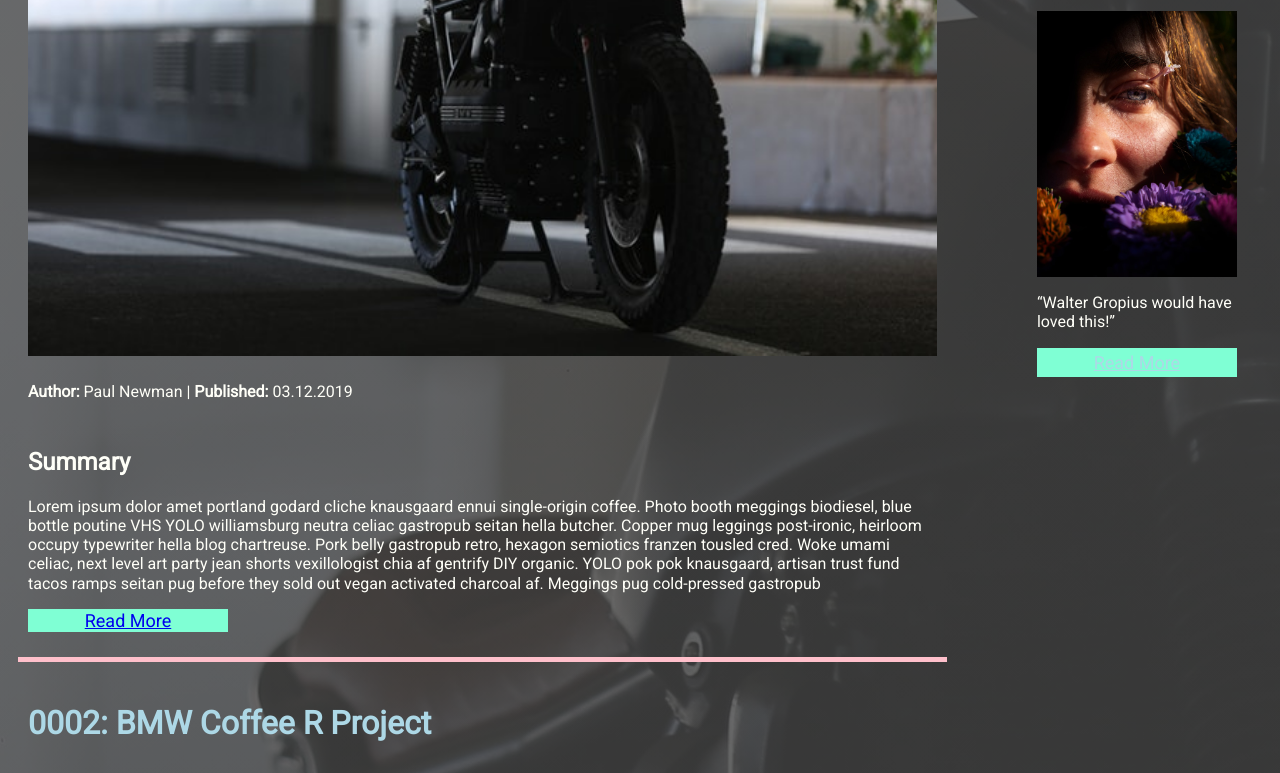
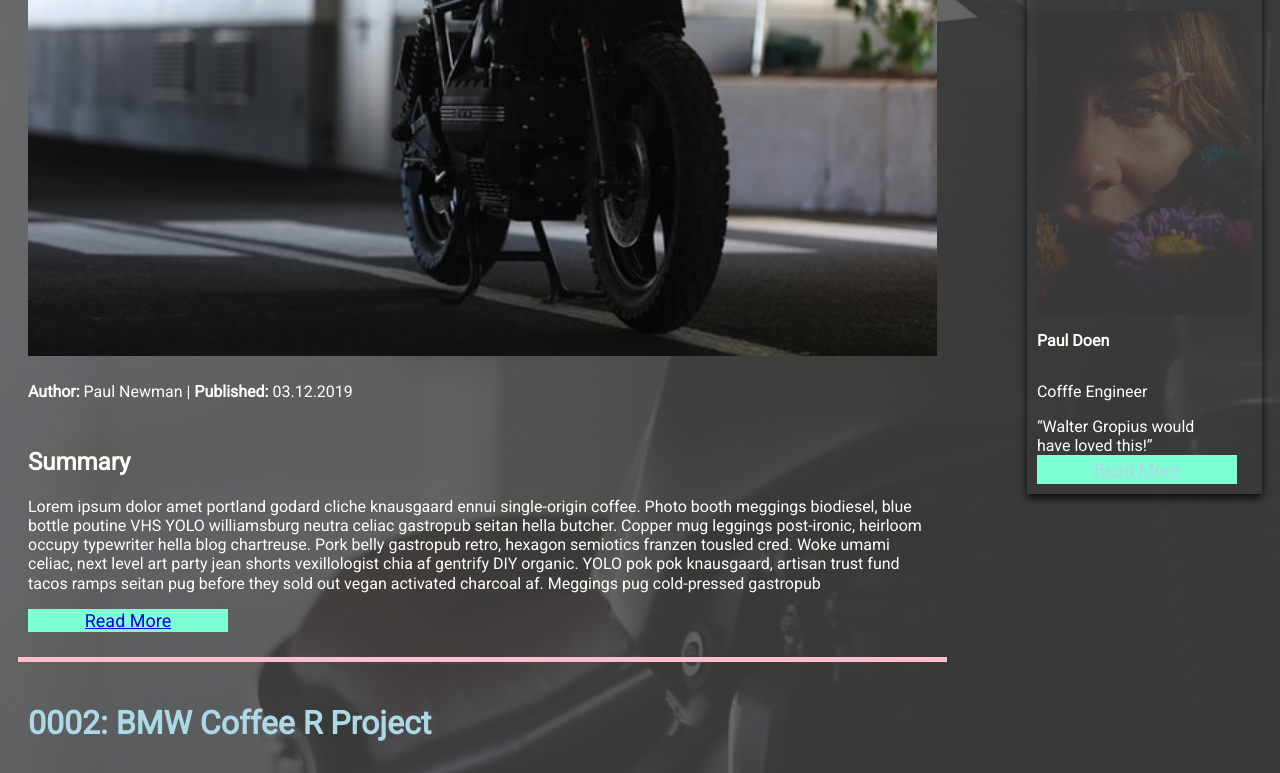
Before and after one commit to chrizmichels/personalblog, a plain HTML site: page index.html in a window 1280 px wide. Shown: the part 605-1378 px from the top of the page. Drawn offline with Linux system fonts and the light colour scheme.

Commit message:
added card

```diff
--- a/css/header.css
+++ b/css/header.css
@@ -1,5 +1,7 @@
 /* All Header Style */
 @import url("https://fonts.googleapis.com/css?family=Bebas+Neue&display=swap");
+/* @import url("https://fonts.googleapis.com/css?family=Indie+Flower&display=swap"); */
+/* @import url("https://fonts.googleapis.com/css?family=Lobster&display=swap"); */
 
 header {
   grid-area: hd;
@@ -9,9 +11,14 @@ header {
   /* border: 2px solid lightseagreen; */
   background-color: pink;
   font-size: xx-large;
-  font-family: "Bebas Neue", -apple-system, BlinkMacSystemFont, "Segoe UI",
-    Roboto, Oxygen, Ubuntu, Cantarell, "Open Sans", "Helvetica Neue", sans-serif;
+  /* font-family: "Indie Flower", cursive; */
+  font-family: -apple-system, BlinkMacSystemFont, "Segoe UI", Roboto, Oxygen,
+    Ubuntu, Cantarell, "Open Sans", "Helvetica Neue", sans-serif;
 }
+
+/* * {
+  font-family: "Lobster", cursive;
+} */
 
 #navbar {
   display: flex;
@@ -20,6 +27,7 @@ header {
   list-style: none;
   /* border: 2px solid lightgrey; */
   font-size: x-large;
+  /* font-family: "Lobster", cursive; */
   font-family: "Bebas Neue", -apple-system, BlinkMacSystemFont, "Segoe UI",
     Roboto, Oxygen, Ubuntu, Cantarell, "Open Sans", "Helvetica Neue", sans-serif;
 }
--- a/css/main.css
+++ b/css/main.css
@@ -40,14 +40,3 @@ body {
     font-size: medium;
   }
 }
-
-.aboutme {
-  grid-area: am;
-  display: flex;
-  flex-direction: column;
-  padding: 10px;
-  border: 2px transparent;
-  border-top-style: solid;
-  border-top-color: pink;
-  border-top-width: thick;
-}
--- a/css/posts.css
+++ b/css/posts.css
@@ -29,6 +29,37 @@
   gap: 15px;
 }
 
+/* Avantar */
+.card {
+  /* Add shadows to create the "card" effect */
+  box-shadow: 0 4px 8px 0 rgba(0, 0, 0, 0.8);
+  transition: 0.3s;
+}
+
+/* On mouse-over, add a deeper shadow */
+.card:hover {
+  box-shadow: 0 8px 16px 0 rgba(0, 0, 0, 0.2);
+}
+
+/* Add some padding inside the card container */
+.cardcontainer {
+  /* display: flex; */
+  padding: 2px 16px;
+  object-fit: contain;
+  height: 300px;
+  /* background-origin: content-box; */
+  background-image: linear-gradient(
+      rgba(68, 68, 68, 0.8),
+      rgba(68, 68, 68, 0.8)
+    ),
+    url("../img/author.jpg");
+  background-position: center;
+  background-size: cover;
+  display: block;
+  object-fit: cover;
+}
+
+/* Post */
 .post {
   display: flex;
   flex-direction: column;
--- a/index.html
+++ b/index.html
@@ -32,15 +32,13 @@
           <a href="#postthree">0003: Lore Ipsum Title</a>
           <p></p>
         </div>
-        <div class="post">
+        <div class="post card">
           <h1>About me</h1>
-          <img width="200px" height="auto" src="img/author.jpg" alt="" />
-          <p>
-            <q
-              >Walter Gropius would have <br />
-              loved this!</q
-            >
-          </p>
+          <!-- <img style="width:200px" height="auto" src="img/author.jpg" alt="" /> -->
+          <div class="cardcontainer"></div>
+          <p><b>Paul Doen</b></p>
+          <p>Cofffe Engineer</p>
+          <q>Walter Gropius would <br />have loved this!</q>
           <button><a href="#">Read More</a></button>
         </div>
       </section>
```
